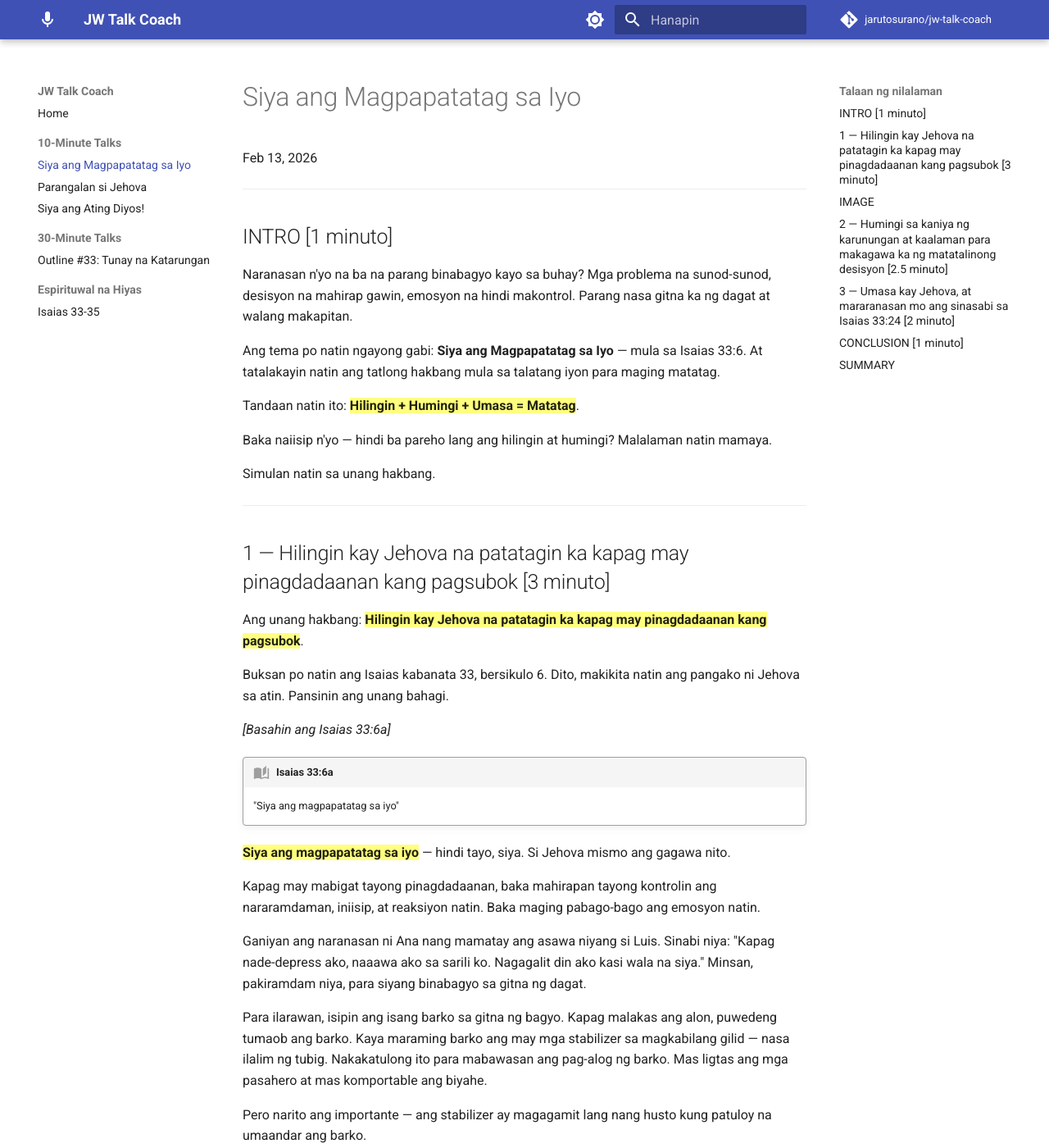
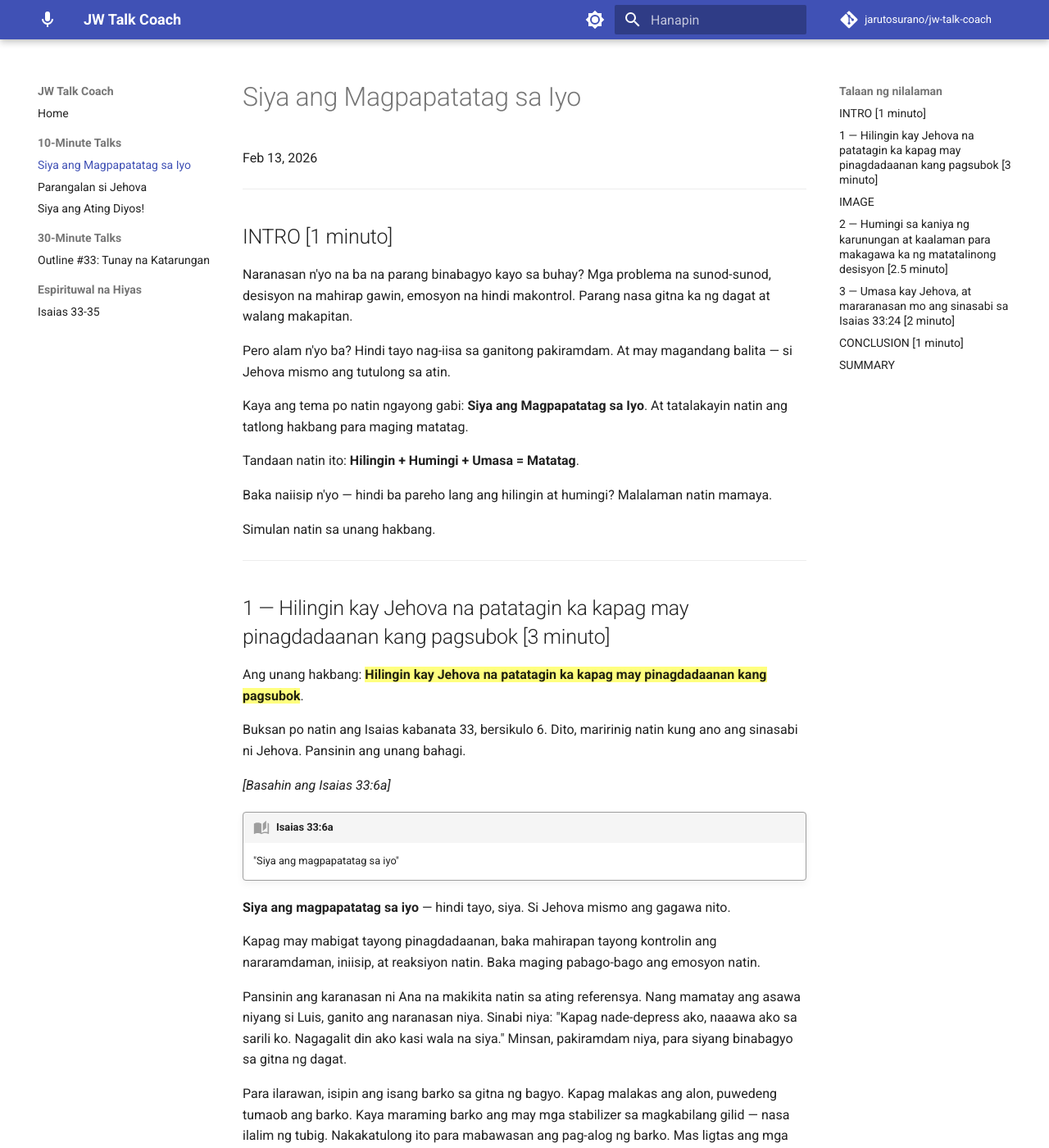
Before and after one commit to jarutosurano/jw-talk-coach, an MkDocs documentation site: the page built from docs/talks/10min/0213-siya-ang-magpapatatag-sa-iyo/index.md, in a window 1280 px wide and 1400 px high. Shown: the whole window at 82% size. Built offline with MkDocs 1.6.1 and Material for MkDocs 9.7.7, drawn with Linux system fonts in a browser that asks for light colours; comment, search, counter and statistics services are not loaded; some of the changed text lies outside the part shown.

Commit message:
Refine highlight rules: outline intro only, bold elsewhere
- ==highlight== only at section intro for outline words
- Bold only for application, conclusion, summary, Bible text, formula
- Smoother intro transition, reference attribution for Ana
- Bullet points in conclusion and summary (no Punto prefix)
- Removed [Ipakita ang larawan] stage cue

Co-Authored-By: Claude Opus 4.6 <noreply@anthropic.com>

```diff
--- a/docs/talks/10min/0213-siya-ang-magpapatatag-sa-iyo/index.md
+++ b/docs/talks/10min/0213-siya-ang-magpapatatag-sa-iyo/index.md
@@ -10,9 +10,11 @@ Feb 13, 2026
 
 Naranasan n'yo na ba na parang binabagyo kayo sa buhay? Mga problema na sunod-sunod, desisyon na mahirap gawin, emosyon na hindi makontrol. Parang nasa gitna ka ng dagat at walang makapitan.
 
-Ang tema po natin ngayong gabi: **Siya ang Magpapatatag sa Iyo** — mula sa Isaias 33:6. At tatalakayin natin ang tatlong hakbang mula sa talatang iyon para maging matatag.
+Pero alam n'yo ba? Hindi tayo nag-iisa sa ganitong pakiramdam. At may magandang balita — si Jehova mismo ang tutulong sa atin.
 
-Tandaan natin ito: **==Hilingin + Humingi + Umasa = Matatag==**.
+Kaya ang tema po natin ngayong gabi: **Siya ang Magpapatatag sa Iyo**. At tatalakayin natin ang tatlong hakbang para maging matatag.
+
+Tandaan natin ito: **Hilingin + Humingi + Umasa = Matatag**.
 
 Baka naiisip n'yo — hindi ba pareho lang ang hilingin at humingi? Malalaman natin mamaya.
 
@@ -24,18 +26,18 @@ Simulan natin sa unang hakbang.
 
 Ang unang hakbang: **==Hilingin kay Jehova na patatagin ka kapag may pinagdadaanan kang pagsubok==**.
 
-Buksan po natin ang Isaias kabanata 33, bersikulo 6. Dito, makikita natin ang pangako ni Jehova sa atin. Pansinin ang unang bahagi.
+Buksan po natin ang Isaias kabanata 33, bersikulo 6. Dito, maririnig natin kung ano ang sinasabi ni Jehova. Pansinin ang unang bahagi.
 
 *[Basahin ang Isaias 33:6a]*
 
 !!! quote "Isaias 33:6a"
     "Siya ang magpapatatag sa iyo"
 
-**==Siya ang magpapatatag sa iyo==** — hindi tayo, siya. Si Jehova mismo ang gagawa nito.
+**Siya ang magpapatatag sa iyo** — hindi tayo, siya. Si Jehova mismo ang gagawa nito.
 
 Kapag may mabigat tayong pinagdadaanan, baka mahirapan tayong kontrolin ang nararamdaman, iniisip, at reaksiyon natin. Baka maging pabago-bago ang emosyon natin.
 
-Ganiyan ang naranasan ni Ana nang mamatay ang asawa niyang si Luis. Sinabi niya: "Kapag nade-depress ako, naaawa ako sa sarili ko. Nagagalit din ako kasi wala na siya." Minsan, pakiramdam niya, para siyang binabagyo sa gitna ng dagat.
+Pansinin ang karanasan ni Ana na makikita natin sa ating referensya. Nang mamatay ang asawa niyang si Luis, ganito ang naranasan niya. Sinabi niya: "Kapag nade-depress ako, naaawa ako sa sarili ko. Nagagalit din ako kasi wala na siya." Minsan, pakiramdam niya, para siyang binabagyo sa gitna ng dagat.
 
 Para ilarawan, isipin ang isang barko sa gitna ng bagyo. Kapag malakas ang alon, puwedeng tumaob ang barko. Kaya maraming barko ang may mga stabilizer sa magkabilang gilid — nasa ilalim ng tubig. Nakakatulong ito para mabawasan ang pag-alog ng barko. Mas ligtas ang mga pasahero at mas komportable ang biyahe.
 
@@ -89,7 +89,7 @@ Balikan po natin ang Isaias 33:6, at pansinin naman ang pangalawang bahagi.
 !!! quote "Isaias 33:6b"
     "Dakilang kaligtasan, saganang karunungan at kaalaman, at pagkatakot kay Jehova — Ito ang kayamanan niya."
 
-**==Saganang karunungan at kaalaman==** — iyan ang kayamanan na ibinibigay ni Jehova. Hindi pera, hindi material na bagay — kundi karunungan at kaalaman.
+**Saganang karunungan at kaalaman** — iyan ang kayamanan na ibinibigay ni Jehova. Hindi pera, hindi material na bagay — kundi karunungan at kaalaman.
 
 At paano natin ito hihingiin? Buksan po natin ang Santiago kabanata 1, bersikulo 5. Dito, matutulungan tayo kung paano makukuha ang karunungan ng Diyos.
 
@@ -98,13 +98,13 @@ At paano natin ito hihingiin? Buksan po natin ang Santiago kabanata 1, bersikulo
 !!! quote "Santiago 1:5"
     "Kaya kung ang sinuman sa inyo ay kulang sa karunungan, patuloy siyang humingi sa Diyos, dahil sagana Siyang nagbibigay sa lahat at hindi nandurusta, at ibibigay iyon sa kaniya."
 
-**==Patuloy siyang humingi==** — hindi lang isang beses. Patuloy. Hindi makukulitan si Jehova kahit paulit-ulit tayong hihingi ng karunungan. Sagana niyang ibibigay.
+**Patuloy siyang humingi** — hindi lang isang beses. Patuloy. Hindi makukulitan si Jehova kahit paulit-ulit tayong hihingi ng karunungan. Sagana niyang ibibigay.
 
 Para ilarawan: Parang faucet. Kapag binuksan mo, aagos ang tubig. Kapag hindi mo binuksan, wala. Ang karunungan ni Jehova ay laging available — pero kailangan mong buksan ang faucet. Paano? Sa pamamagitan ng panalangin, pag-aaral ng Bibliya, at pagsasabuhay ng mga natututuhan mo.
 
 Gaya ng sinabi ni Santiago: "Maging tagatupad kayo ng salita at hindi tagapakinig lang." Kapag sinunod natin ang payo ng Diyos, mas nagiging mapagpayapa tayo, makatuwiran, at maawain.
 
-Kaya **==humingi sa kaniya ng karunungan at kaalaman==** — buksan ang faucet — at isabuhay ito para **==makagawa ka ng matatalinong desisyon==**.
+Kaya **humingi sa kaniya ng karunungan at kaalaman** — buksan ang faucet — at isabuhay ito para **makagawa ka ng matatalinong desisyon**.
 
 ---
 
@@ -127,28 +127,26 @@ Pero sa hinaharap — pagkatapos ng Armagedon — magkakaroon ng mas malaking ka
 
 Para ilarawan: May kakilala ka bang nagdurusa ngayon dahil sa sakit? Isipin ang mukha niya. Ngayon isipin — isang araw, sasabihin niya sa iyo nang nakangiti: "Wala na akong sakit." Hindi ba nakakakilabot iyon sa tuwa?
 
-Kaya **==umasa kay Jehova==** — dahil tiyak na **==mararanasan mo ang sinasabi sa Isaias 33:24==**.
+Kaya **umasa kay Jehova** — dahil tiyak na **mararanasan mo ang sinasabi sa Isaias 33:24**.
 
 ---
 
 ## CONCLUSION [1 minuto]
 
-Tandaan natin ang formula natin ngayong gabi: **==Hilingin + Humingi + Umasa = Matatag==**.
+Tandaan natin ang formula natin ngayong gabi: **Hilingin + Humingi + Umasa = Matatag**.
 
-**==Hilingin kay Jehova na patatagin ka==** — iyan ang panalangin mo. Siya ang stabilizer mo sa gitna ng bagyo.
+- **Hilingin kay Jehova na patatagin ka** — iyan ang panalangin mo. Siya ang stabilizer mo sa gitna ng bagyo.
+- **Humingi sa kaniya ng karunungan at kaalaman** — iyan ang aksyon mo. Buksan ang faucet. Pag-aralan. Isabuhay.
+- **Umasa kay Jehova** — iyan ang pag-asa mo. Darating ang araw na wala nang sakit, wala nang pagdurusa.
 
-**==Humingi sa kaniya ng karunungan at kaalaman==** — iyan ang aksyon mo. Buksan ang faucet. Pag-aralan. Isabuhay.
-
-**==Umasa kay Jehova==** — iyan ang pag-asa mo. Darating ang araw na wala nang sakit, wala nang pagdurusa.
-
-Kaya kahit anong bagyo ang dumating sa buhay natin — tandaan: Si Jehova — **==Siya ang magpapatatag sa iyo==**.
+Kaya kahit anong bagyo ang dumating sa buhay natin — tandaan: Si Jehova — **Siya ang magpapatatag sa iyo**.
 
 ---
 
 ## SUMMARY
 
-Ang temang "Siya ang Magpapatatag sa Iyo" ay mula sa Isaias 33:6 — isang pangako ni Jehova na hindi niya tayo pababayaan sa gitna ng mga pagsubok. Formula: **==Hilingin + Humingi + Umasa = Matatag==**.
+Ang temang "Siya ang Magpapatatag sa Iyo" ay mula sa Isaias 33:6 — isang pangako ni Jehova na hindi niya tayo pababayaan sa gitna ng mga pagsubok. Formula: **Hilingin + Humingi + Umasa = Matatag**.
 
-- **Punto 1 — Hilingin kay Jehova na patatagin ka:** Ang hilingin ay panalangin — hinihiling mo kay Jehova na patatagin ka. Gaya ng stabilizer ng barko, patatatagin niya tayo basta patuloy tayong naglilingkod nang tapat.
-- **Punto 2 — Humingi ng karunungan at kaalaman:** Ang humingi ay aksyon — hindi lang panalangin kundi pag-aaral at pagsasabuhay ng Salita ng Diyos para makagawa ng matatalinong desisyon.
-- **Punto 3 — Umasa kay Jehova (Isaias 33:24):** Ngayon pa lang ay nagtatamasa na tayo ng espirituwal na pagpapagaling, at sa hinaharap, wala nang sakit o pagdurusa.
+- **Hilingin kay Jehova na patatagin ka kapag may pinagdadaanan kang pagsubok** — Ang hilingin ay panalangin. Gaya ng stabilizer ng barko, patatatagin niya tayo basta patuloy tayong naglilingkod nang tapat.
+- **Humingi sa kaniya ng karunungan at kaalaman para makagawa ka ng matatalinong desisyon** — Ang humingi ay aksyon — pag-aaral at pagsasabuhay ng Salita ng Diyos.
+- **Umasa kay Jehova, at mararanasan mo ang sinasabi sa Isaias 33:24** — Ngayon pa lang ay nagtatamasa na tayo ng espirituwal na pagpapagaling, at sa hinaharap, wala nang sakit o pagdurusa.
```
Also changed, not shown: other parts of docs/talks/10min/0213-siya-ang-magpapatatag-sa-iyo/index.md (+1 -3 lines), CHANGELOG.md (+20 -0 lines), CLAUDE.md (+16 -6 lines).
